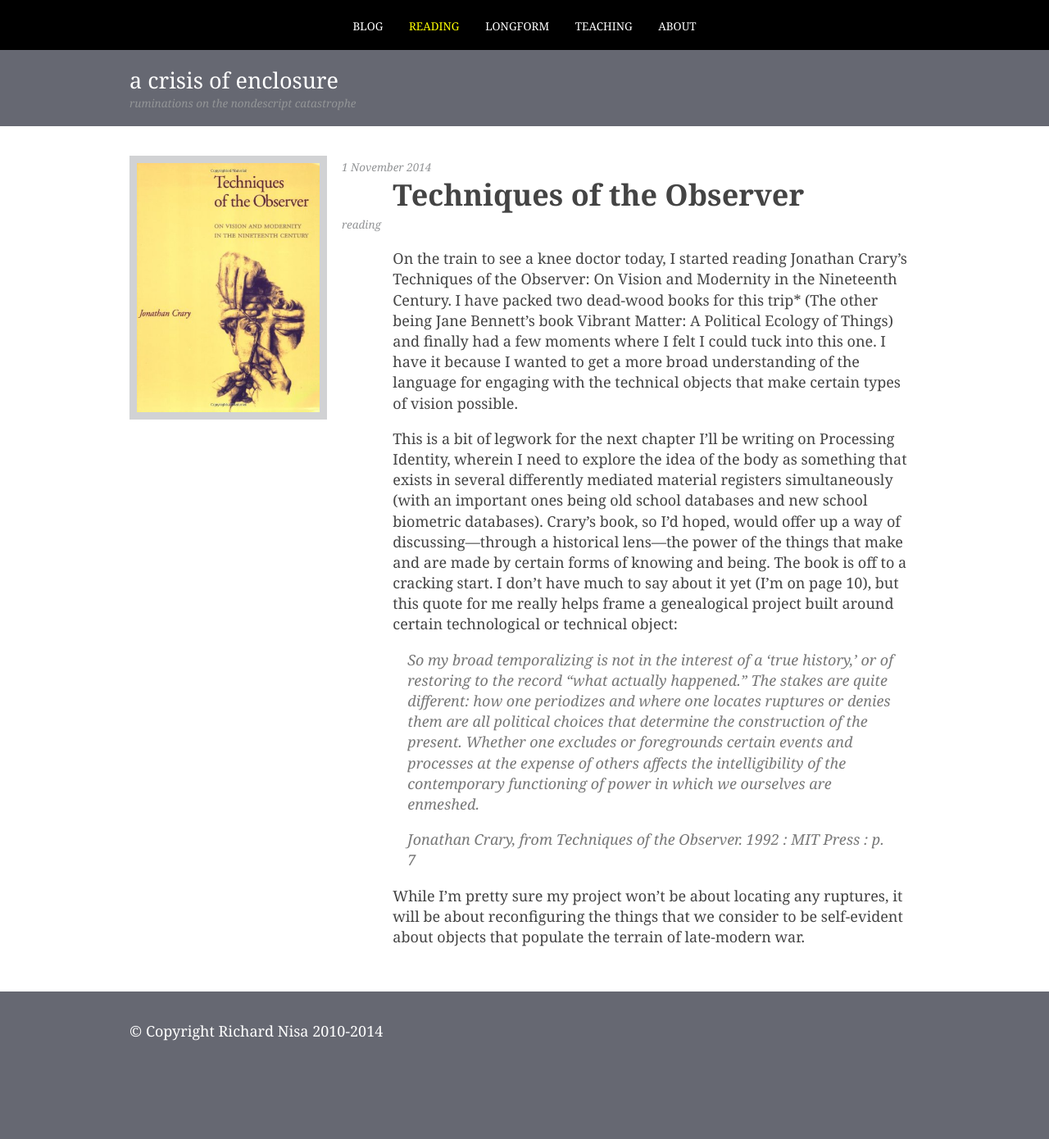
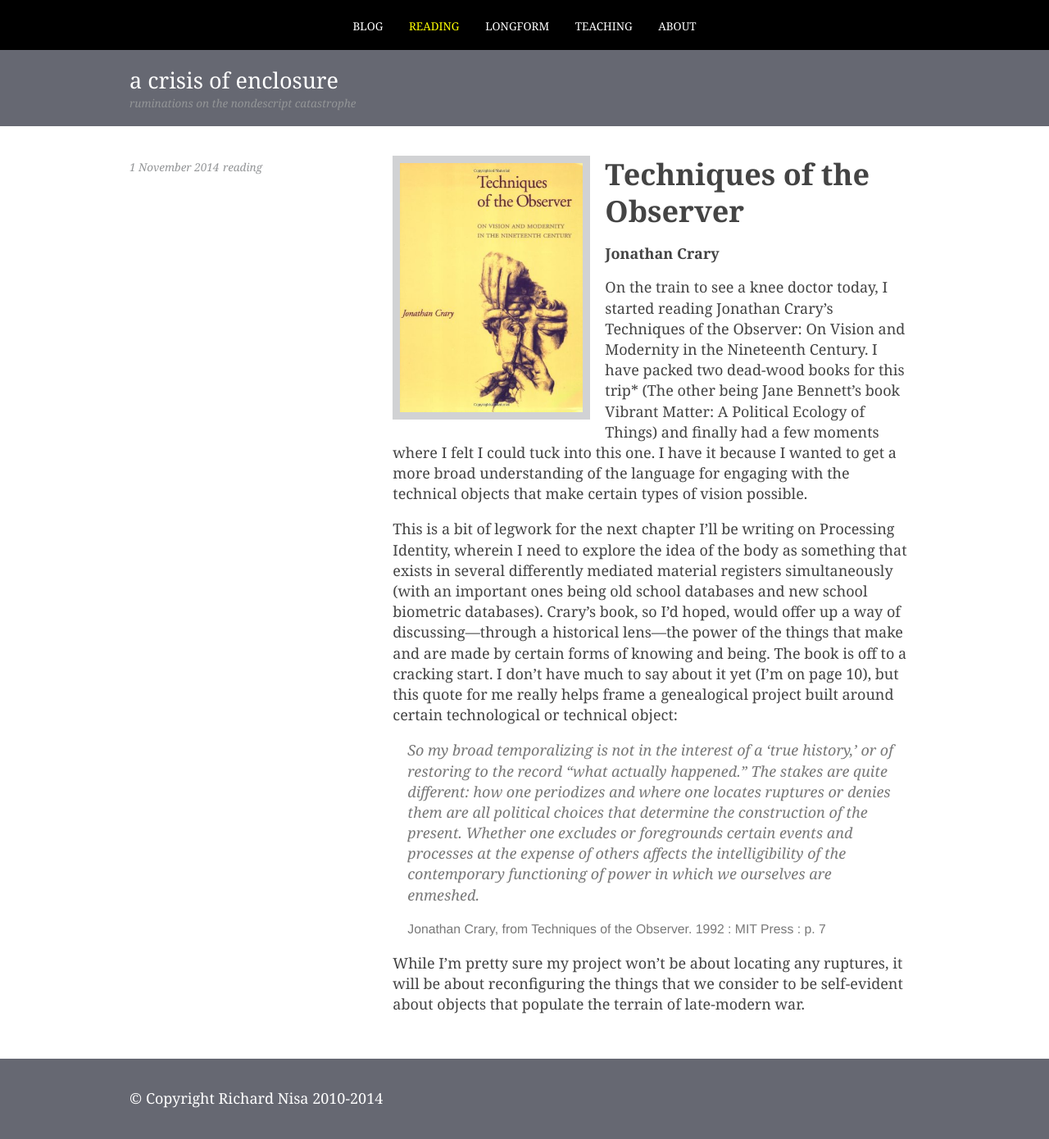
Before and after one commit to nisaface/nisaface.github.io, a Jekyll site: the page built from _posts/2014-11-01-techniques_of_the_observer.md, in a window 1280 px wide. Shown: the whole page at 82% size. Built offline with Jekyll 4.4.1, drawn with Linux system fonts in a browser that asks for light colours; before the commit the page ends 1307 px from its top, so only the background shows below that.

Commit message:
add full width images and layout for post

```diff
--- a/_layouts/post.html
+++ b/_layouts/post.html
@@ -12,14 +12,10 @@
 
 <article class="post {% if page.category %}{{ page.category }}{% endif %} single">
   <header class="post-header">
-    <time class="post-date">{{ page.date | | date: "%-d %B %Y" }}</time>
+    <span class="post-meta"><time class="post-date">{{ page.date | | date: "%-d %B %Y" }}</time>{% if page.category %} <a class="post-category" href="{{ site.url }}/category/{{ page.category }}/">{{ page.category }}</a>{% endif %}</span>
     {% if page.image %}<img class="post-image" src="{{ imageurl }}">{% endif %}
-    <h1 class="post-title">{{ page.title }}</h1>
-
+    <h1 class="post-title">{% if post.category == 'reading'%}<em>{% endif %}{{ page.title }}{% if post.category == 'reading'%}</em>{% endif %}</h1>
     {% if page.subtitle %}<h2 class="post-subtitle">{{ page.subtitle }}</h2>{% endif %}
-
-    {% if page.category %}<a class="post-category" href="{{ site.url }}/category/{{ page.category }}/">{{ page.category }}</a>{% endif %}
-
   </header>
   <div class="post-content">
     {{ page.content | markdownify }}
--- a/_posts/2014-11-01-techniques_of_the_observer.md
+++ b/_posts/2014-11-01-techniques_of_the_observer.md
@@ -1,10 +1,10 @@
 ---
 layout: post
 title: "Techniques of the Observer"
+subtitle: "Jonathan Crary"
 category: reading
 image: "crary.jpg"
 ---
-
 
 On the train to see a knee doctor today, I started reading Jonathan Crary's Techniques of the Observer: On Vision and Modernity in the Nineteenth Century. I have packed two dead-wood books for this trip* (The other being Jane Bennett's book Vibrant Matter: A Political Ecology of Things) and finally had a few moments where I felt I could tuck into this one. I have it because I wanted to get a more broad understanding of the language for engaging with the technical objects that make certain types of vision possible.
 
@@ -12,6 +12,6 @@
 
 > So my broad temporalizing is not in the interest of a ‘true history,’ or of restoring to the record “what actually happened.” The stakes are quite different: how one periodizes and where one locates ruptures or denies them are all political choices that determine the construction of the present. Whether one excludes or foregrounds certain events and processes at the expense of others affects the intelligibility of the contemporary functioning of power in which we ourselves are enmeshed.
 
-> Jonathan Crary, from Techniques of the Observer. 1992 : MIT Press : p. 7
+> <cite>Jonathan Crary, from Techniques of the Observer. 1992 : MIT Press : p. 7</cite>
 
 While I'm pretty sure my project won't be about locating any ruptures, it will be about reconfiguring the things that we consider to be self-evident about objects that populate the terrain of late-modern war.
--- a/css/style.css
+++ b/css/style.css
@@ -722,6 +722,10 @@
   border: .5em #d1d2d4 solid;
 }
 
+.full {
+  width: 100%;
+}
+
 /* Single Post Styles */
 
 .single {
@@ -782,15 +786,40 @@
     margin: 0 1em 1em 0;
     max-width: 25%;
   }
+
+  .full {
+    width: 133%;
+    max-width: 1000px;
+    margin-left: -33%;
+  }
+
+  /*blockquote cite {
+    color: green;
+    margin-left: -33%;
+    width: 25%;
+    float: left;
+  }*/
 }
 
 @media only screen and (min-width: 55em){
   .post-content,
-  .post-title {
+  .post-title,
+  .post-subtitle {
     margin-left: 33.33%;
   }
 
   .post-meta {
     width: 33.33%;
   }
+
+  .full {
+    width: 150%;
+    margin-left: -50%;
+  }
+
+  /*blockquote cite {
+    color: green;
+    margin-left: -50%;
+    width: 33.33%;
+  }*/
 }
```
Also changed, not shown: _drafts/test-draft-post.md (+10 -0 lines).
